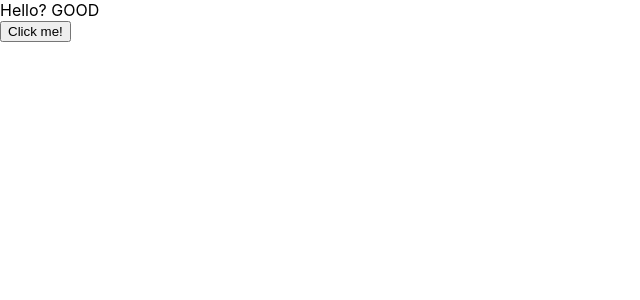
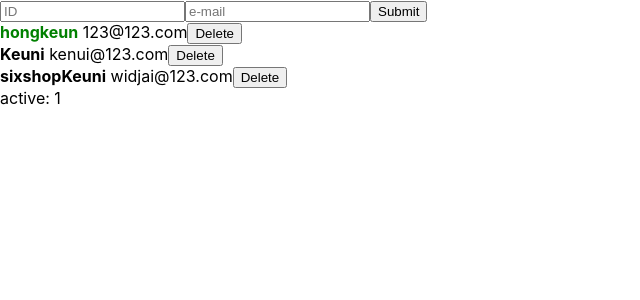
Before and after one commit to Keu-ni/fc-react, a React (Create React App) app: page / in a window 1280 px wide. Shown: the top 300 px of the page, without its empty margins (0-640 px from the left). Built offline with nearby package versions, Linux system fonts and the light colour scheme.

Commit message:
주석제거

```diff
--- a/src/index.js
+++ b/src/index.js
@@ -3,11 +3,10 @@ import ReactDOM from 'react-dom';
 import './index.css';
 import App from './App';
 import reportWebVitals from './reportWebVitals';
-import ContextSample from './ContextSample';
 
 ReactDOM.render(
   <React.StrictMode>
-    <ContextSample />
+    <App />
   </React.StrictMode>,
   document.getElementById('root')
 );
--- a/src/useInputs.js
+++ b/src/useInputs.js
@@ -1,4 +1,4 @@
-import { useReducer, useState, useCallback } from 'react';
+import { useReducer, useCallback } from 'react';
 
 function reducer (state, action) {
     switch (action.type) {
@@ -19,11 +19,9 @@ function reducer (state, action) {
 }
 
 function useInputs(initialForm) {
-    // const [form, setForm] = useState(initialForm);
     const [form, dispatch] = useReducer(reducer ,initialForm);
     const onChange = useCallback(e => {
         const { name, value } = e.target;
-        // setForm(form => ({ ...form, [name]: value}));
 
         dispatch({
             type: 'CHANGE',
@@ -31,9 +29,7 @@ function useInputs(initialForm) {
             value,
         })
     }, []);
-    const reset = useCallback(() => dispatch({
-        type: 'RESET',
-    }));
+    const reset = useCallback(() => dispatch({ type: 'RESET' }), []);
 
     return [form, onChange, reset];
 }
```
Also changed, not shown: src/App.js (+0 -22 lines), 1 other file (tests, documents, lock files or other folders).
